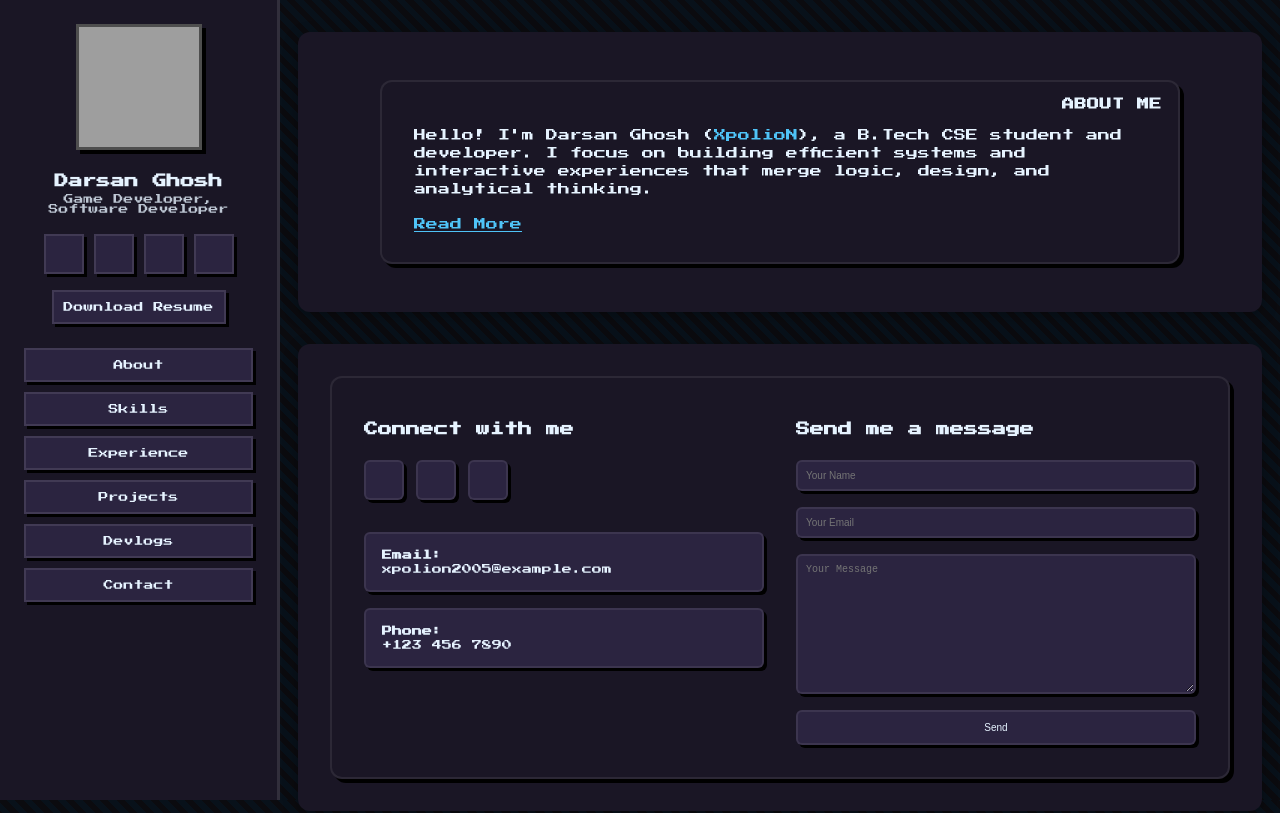
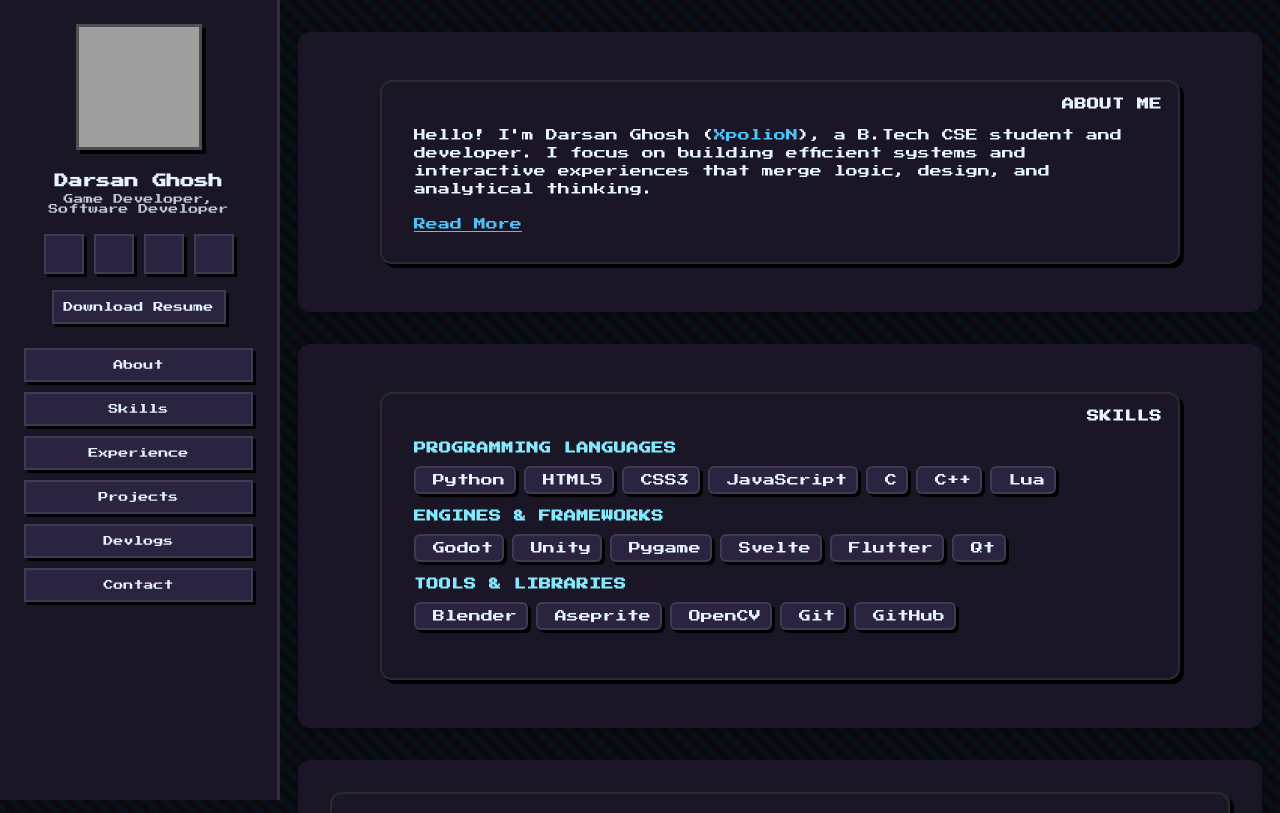
Before and after one commit to XpolioN2005/portfolio, a Svelte app: page / in a window 1280 px wide. Shown: the top 813 px of the page. Built offline with nearby package versions, Linux system fonts and the light colour scheme; grey boxes are pictures that could not be loaded; some icons are missing.

Commit message:
feat: Add Skills section to portfolio

```diff
--- a/src/App.svelte
+++ b/src/App.svelte
@@ -2,6 +2,7 @@
   import Sidebar from './lib/Sidebar.svelte';
   import Contact from './lib/Contact.svelte';
   import About from './lib/About.svelte';
+  import Skills from './lib/Skills.svelte';
 </script>
 
 <div class="hbox-container">
@@ -11,9 +12,15 @@
     <div class="card">
       <About />
     </div>
+
+    <div class="card">
+      <Skills/>
+    </div>
+
     <div class="card">
       <Contact />
     </div>
+
   </div>
 </div>
 
--- /dev/null
+++ b/src/lib/Skills.svelte
@@ -0,0 +1,148 @@
+<script>
+  export let title = "Skills";
+
+  let skills = [
+  {
+	category: "Programming Languages",
+	items: [
+	  { name: "Python", icon: "cib-python" },
+	  { name: "HTML5", icon: "cib-html5" },
+	  { name: "CSS3", icon: "cib-css3" },
+	  { name: "JavaScript", icon: "cib-javascript" },
+	  { name: "C", icon: "cib-c" },
+	  { name: "C++", icon: "cib-cplusplus" },
+	  { name: "Lua", icon: "cib-lua" },
+	],
+  },
+  {
+	category: "Engines & Frameworks",
+	items: [
+	  { name: "Godot", icon: "cib-godot" },
+	  { name: "Unity", icon: "cib-unity" },
+	  { name: "Pygame", icon: "cil-puzzle" },
+	  { name: "Svelte", icon: "cib-svelte" },
+	  { name: "Flutter", icon: "cib-flutter" },
+	  { name: "Qt", icon: "cib-qt" },
+	],
+  },
+  {
+	category: "Tools & Libraries",
+	items: [
+	  { name: "Blender", icon: "cib-blender" },
+	  { name: "Aseprite", icon: "cil-object-group" },
+	  { name: "OpenCV", icon: "cib-opencv" },
+	  { name: "Git", icon: "cib-git" },
+	  { name: "GitHub", icon: "cib-github" },
+	],
+  },
+];
+
+</script>
+
+<div class="section-container">
+  <div class="section-title">{title}</div>
+  <div class="section-content">
+	{#each skills as group}
+	  <h2 class="skill-category">{group.category}</h2>
+	  <div class="skills-wrap">
+		{#each group.items as skill}
+		  <div class="skill-item" title={skill.name}>
+			<i class={skill.icon} aria-hidden="true"></i>
+			<span>{skill.name}</span>
+		  </div>
+		{/each}
+	  </div>
+	{/each}
+  </div>
+</div>
+
+<style>
+  @import "https://unpkg.com/@coreui/icons@2.0.0-beta.3/css/all.min.css";
+
+  .section-container {
+	position: relative;
+	background: #1a1625;
+	border: 2px solid rgba(255,255,255,0.08);
+	box-shadow: 4px 4px 0 #000;
+	border-radius: 12px;
+	padding: 2rem;
+	box-sizing: border-box;
+	max-width: 800px;
+	margin: 1rem auto;
+	height: auto;
+  }
+
+  .section-title {
+	position: absolute;
+	top: 1rem;
+	right: 1rem;
+	font-size: 12px;
+	font-weight: bold;
+	color: #e6f3ff;
+	text-transform: uppercase;
+	letter-spacing: 0.5px;
+  }
+
+  .skill-category {
+	font-size: 12px;
+	color: #82e9ff;
+	margin: 1rem 0 0.75rem;
+	text-transform: uppercase;
+	letter-spacing: 0.5px;
+  }
+
+  /* Flex-wrap container instead of grid */
+  .skills-wrap {
+	display: flex;
+	flex-wrap: wrap;
+	gap: 8px;
+	margin-bottom: 1rem;
+  }
+
+  .skill-item {
+	display: inline-flex; /* horizontal growth based on content */
+	align-items: center;
+	gap: 8px;
+	padding: 0.5em 0.75em;
+	background: #2b2440;
+	border: 2px solid rgba(255,255,255,0.1);
+	box-shadow: 3px 3px 0 #000;
+	border-radius: 6px;
+	color: #e6f3ff;
+	font-size: 12px;
+	white-space: nowrap; /* prevent wrapping inside the card */
+  }
+
+  .skill-item i {
+	font-size: 16px;
+	color: #4fc3f7;
+	flex-shrink: 0;
+  }
+
+  /* Responsive adjustments */
+  @media (max-width: 600px) {
+	.section-container {
+	  padding: 1rem;
+	  max-width: 95%;
+	}
+
+	.section-title {
+	  top: 0.5rem;
+	  right: 0.5rem;
+	  font-size: 10px;
+	}
+
+	.skill-category {
+	  font-size: 10px;
+	}
+
+	.skill-item {
+	  font-size: 11px;
+	  padding: 0.4em 0.6em;
+	}
+
+	.skill-item i {
+	  font-size: 14px;
+	}
+  }
+</style>
```
